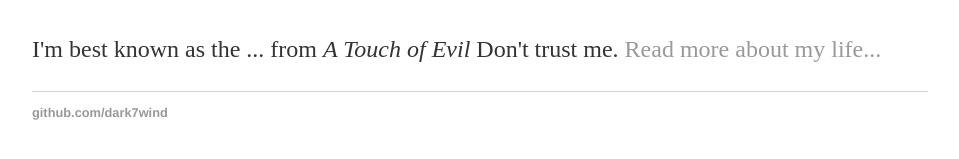
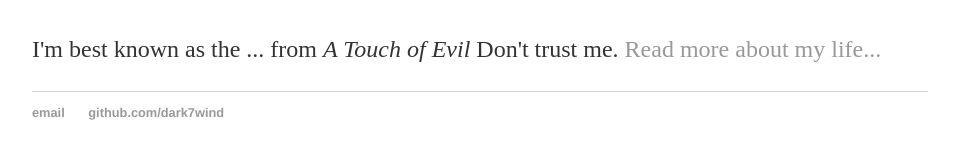
Before and after one commit to dark7wind/dark7wind.github.io, a Jekyll site: the page index.html, which Jekyll copies as it is, in a window 1280 px wide. Shown: the part 164-323 px from the top of the page, without its empty margins (160-1119 px from the left). Built offline with Jekyll 4.4.1, drawn with Linux system fonts in a browser that asks for light colours.

Commit message:
Update index.html

```diff
--- a/index.html
+++ b/index.html
@@ -22,6 +22,7 @@
 		</div><!-- /.container -->
 		<footer>
     		<ul>
+			<li><a href="mailto:hankquinlanhub@gmail.com">email</a></li>
         		<li><a href="https://github.com/dark7wind">github.com/dark7wind</a></li>
 			</ul>
 		</footer>
```
